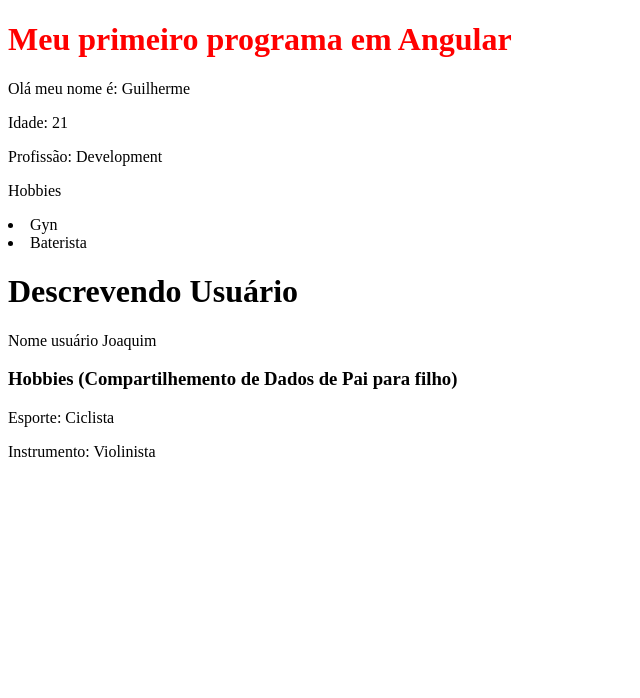
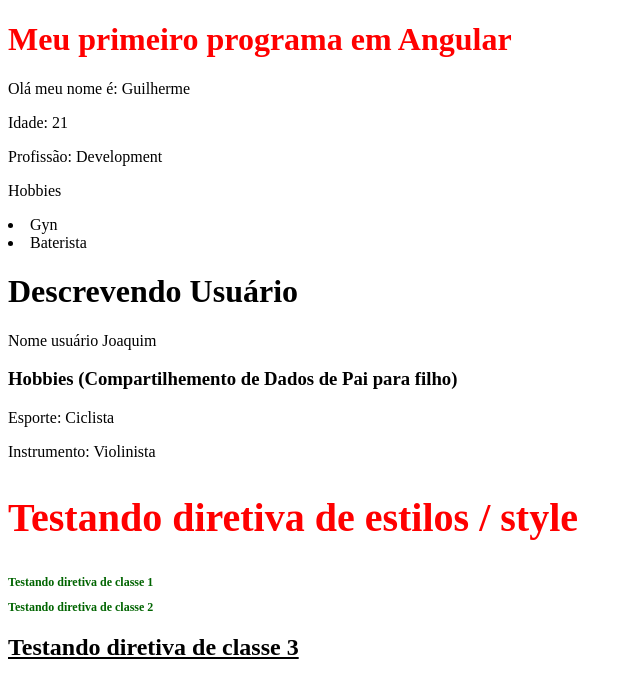
Before and after one commit to Guilh3rmeCabral/Angular, an Angular app: page / in a window 1280 px wide. Shown: the top 698 px of the page, without its empty margins (0-640 px from the left). Built offline with nearby package versions, Linux system fonts and the light colour scheme.

Commit message:
feat: Aprendendo sobre diretivas 'ng'

```diff
--- a/src/app/app.component.html
+++ b/src/app/app.component.html
@@ -7,3 +7,4 @@
   [userHobbies]="userHobbies"
 >
 </app-parent-data>
+<app-directives></app-directives>
--- a/src/app/app.module.ts
+++ b/src/app/app.module.ts
@@ -5,12 +5,14 @@
 import { AppComponent } from './app.component';
 import { FirstComponentComponent } from './components/first-component/first-component.component';
 import { ParentDataComponent } from './components/parent-data/parent-data.component';
+import { DirectivesComponent } from './components/directives/directives.component';
 
 @NgModule({
   declarations: [
     AppComponent,
     FirstComponentComponent,
-    ParentDataComponent
+    ParentDataComponent,
+    DirectivesComponent
   ],
   imports: [
     BrowserModule,
--- /dev/null
+++ b/src/app/components/directives/directives.component.html
@@ -0,0 +1,8 @@
+<h2 [ngStyle]="{'font-size': size + 'px', font, color: color}">
+    Testando diretiva de estilos / style
+</h2>
+<h2 [ngClass]="classes">Testando diretiva de classe 1</h2>
+<h2 [ngClass]="classes">Testando diretiva de classe 2</h2>
+<!-- Inserindo classes de forma dinamica -->
+
+<h2 [ngClass]="underline">Testando diretiva de classe 3</h2>
--- /dev/null
+++ b/src/app/components/directives/directives.component.scss
@@ -0,0 +1,10 @@
+.green-title {
+    color: darkgreen;
+}
+.small-title {
+    font-size: 12px;
+}
+
+.underline-title {
+    text-decoration: underline;
+}
--- /dev/null
+++ b/src/app/components/directives/directives.component.ts
@@ -0,0 +1,15 @@
+import { Component } from '@angular/core';
+
+@Component({
+  selector: 'app-directives',
+  templateUrl: './directives.component.html',
+  styleUrls: ['./directives.component.scss']
+})
+export class DirectivesComponent {
+  size = 40;
+  font = 'Arial';
+  color = 'red';
+
+  classes = ["green-title", "small-title"];
+  underline =  "underline-title"
+}
```
Also changed, not shown: 1 other file (tests, documents, lock files or other folders).
